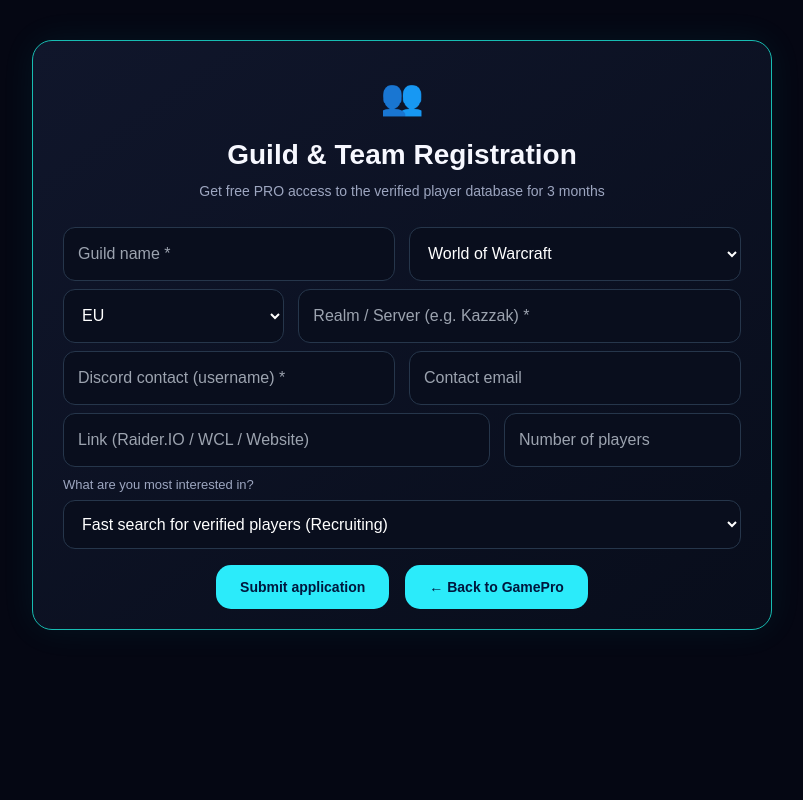
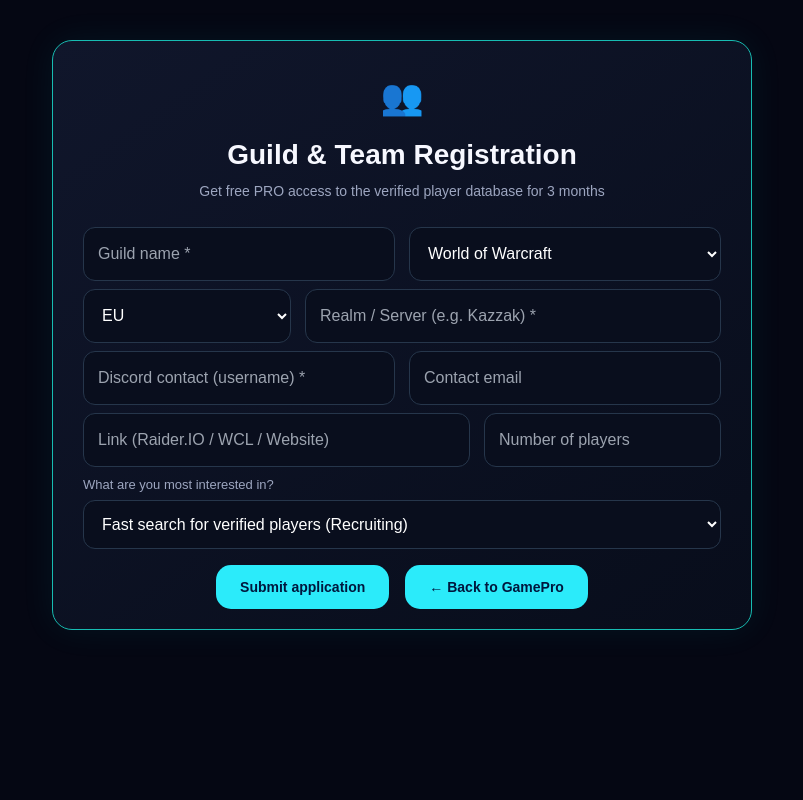
Before and after one commit to vesttrading/gamepro-market, a Next.js app: page /guilds in a window 1280 px wide. Shown: the top 800 px of the page, without its empty margins (238-1041 px from the left). Built offline with nearby package versions, Linux system fonts and the light colour scheme; no server answers; the database is empty.

Commit message:
Adjust maxWidth for layout improvement
Reduced maxWidth from 740px to 700px to adjust layout.

```diff
--- a/app/guilds/page.tsx
+++ b/app/guilds/page.tsx
@@ -344,7 +344,7 @@ const T: Record<Lang, any> = {
       <div
        style={{
   width: "100%",
-  maxWidth: "740px",        // Увеличиваем ширину (было 520/650), чтобы поля растянулись по горизонтали
+  maxWidth: "700px",        // Увеличиваем ширину (было 520/650), чтобы поля растянулись по горизонтали
   height: "auto",           // Убираем фиксированную высоту, карточка сожмется под контент
   display: "flex",
   flexDirection: "column",
```
